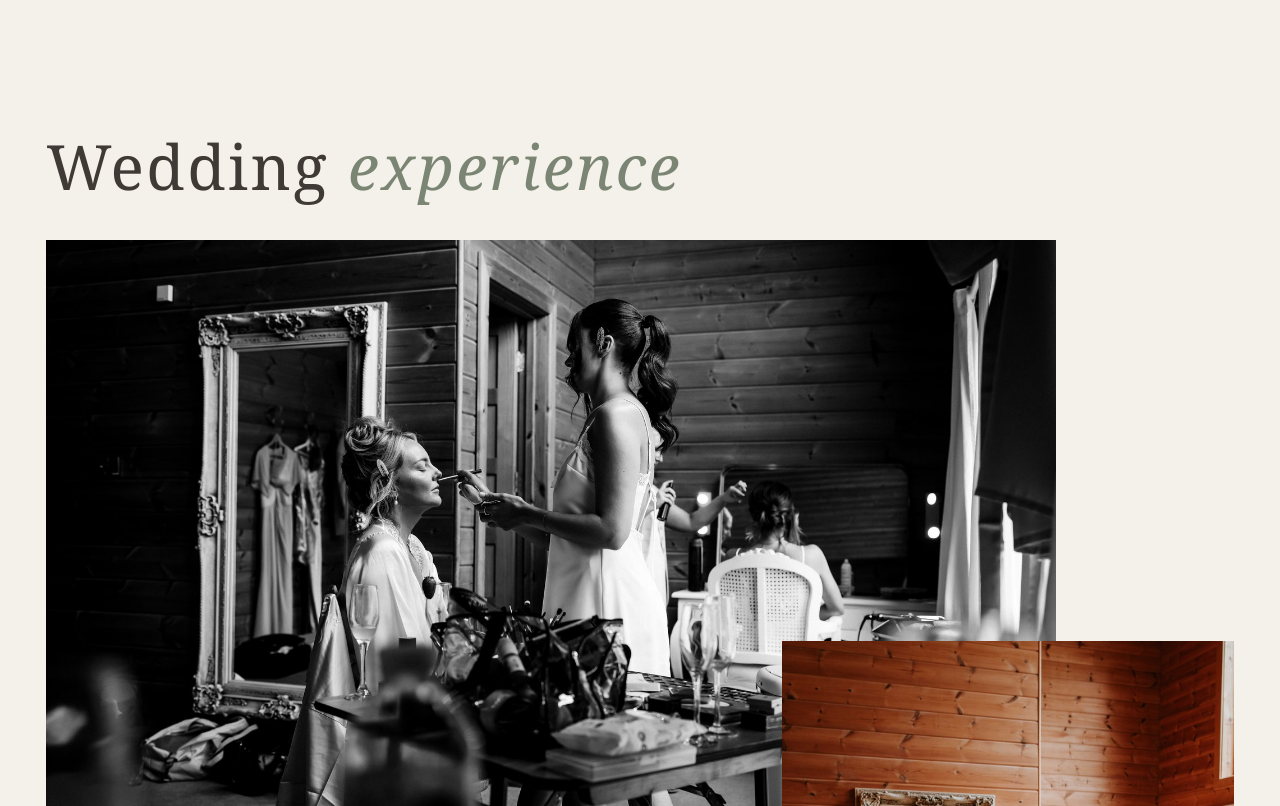
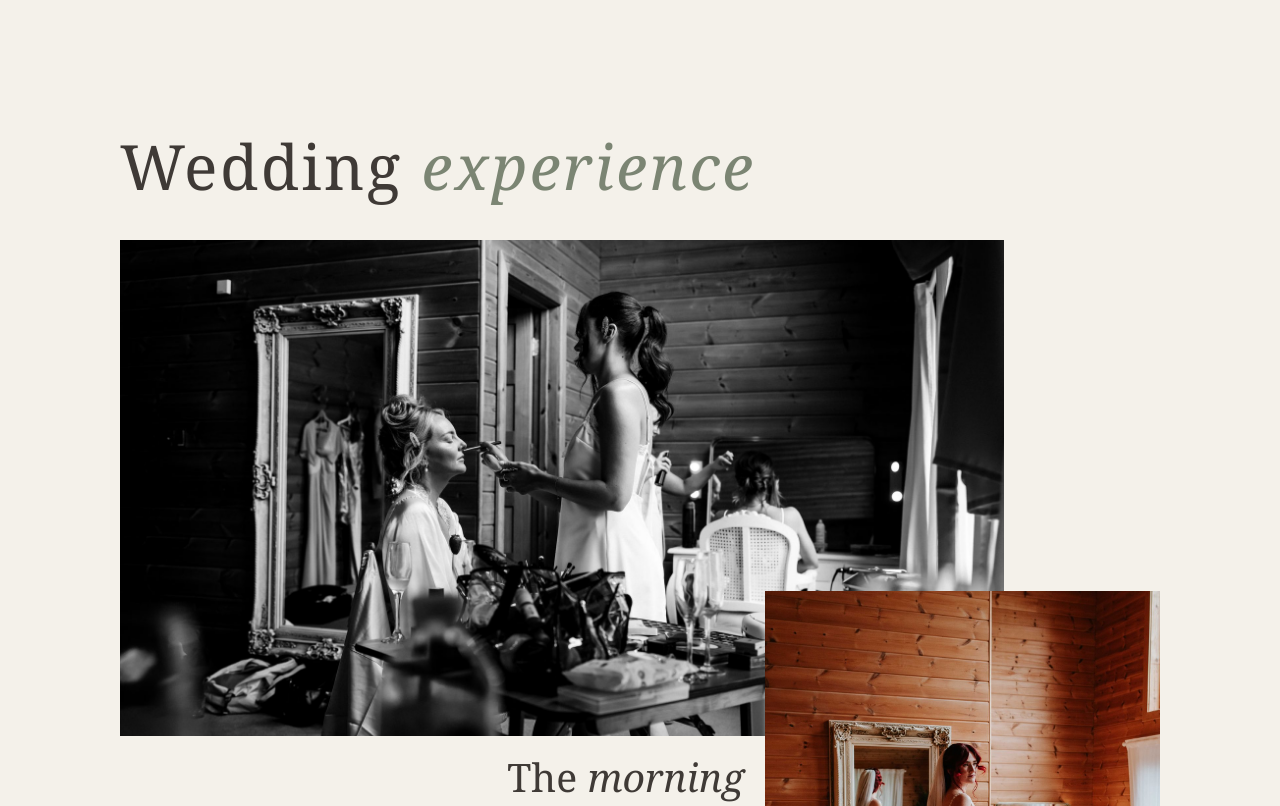
Before and after one commit to Ogoldwait91/styal-lodge, an Astro site: page / in a window 1280 px wide. Shown: the part 1064-1870 px from the top of the page. Built offline with nearby package versions, Linux system fonts and the light colour scheme; Astro itself is replaced by a stand-in of ours; a web font is replaced by a local one.

Commit message:
Contain the Experience composition for balanced editorial spacing

```diff
--- a/src/components/Experience.astro
+++ b/src/components/Experience.astro
@@ -47,16 +47,19 @@ import bride from "../assets/morning-bride.jpg";
 </section>
 
 <style>
-  .exp__title { margin-bottom: var(--space-lg); }
+  .exp__title { margin: 0 auto var(--space-lg); max-width: 1040px; }
   /* Sage accent on the italic word, per the section template */
   .exp__title em { color: var(--accent); }
 
   /* ---------- DESKTOP: fixed-ratio box, absolutely placed children ---------- */
-  /* Box + child positions map directly to the section template's geometry. */
+  /* Box + child positions map directly to the section template's geometry.
+     The whole composition is capped and centred so it reads as one contained
+     spread with generous margins, rather than a block pinned to the left. */
   .chapter {
     position: relative;
     aspect-ratio: 15 / 13;
-    margin: 0;
+    max-width: 1040px;
+    margin-inline: auto;
   }
   .chapter__lead,
   .chapter__inset { position: absolute; overflow: hidden; }
```
